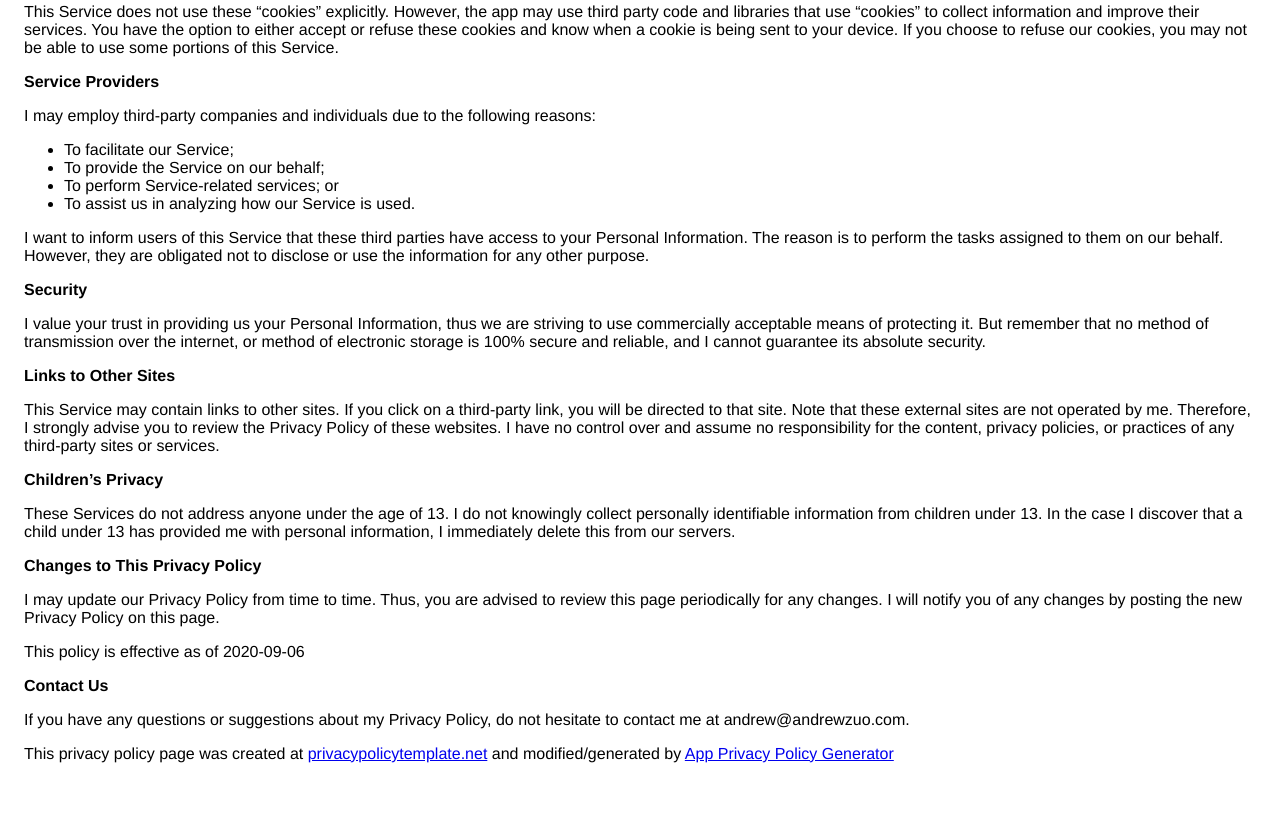
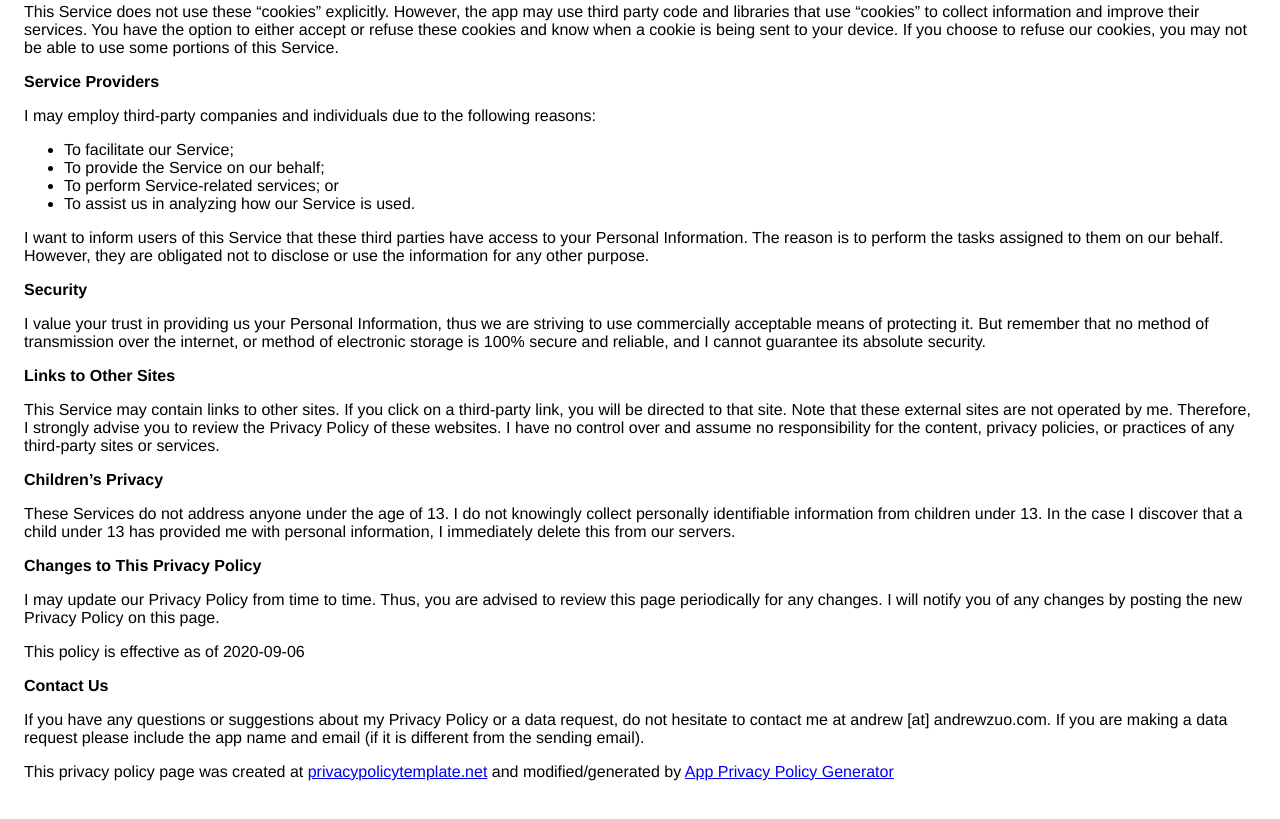
Before and after one commit to impure/impure.github.io, a plain HTML site: page privacy_policy.html in a window 1280 px wide. Shown: the part 677-1496 px from the top of the page. Drawn offline with Linux system fonts and the light colour scheme.

Commit message:
Update privacy_policy contact section

```diff
--- a/privacy_policy.html
+++ b/privacy_policy.html
@@ -95,7 +95,7 @@ This app automatically collects the following data:
                   this page.
                 </p> <p>This policy is effective as of 2020-09-06</p> <p><strong>Contact Us</strong></p> <p>
                   If you have any questions or suggestions about my
-                  Privacy Policy, do not hesitate to contact me at andrew@andrewzuo.com.
+                  Privacy Policy or a data request, do not hesitate to contact me at andrew [at] andrewzuo.com. If you are making a data request please include the app name and email (if it is different from the sending email).
                 </p> <p>
                   This privacy policy page was created at
                   <a href="https://privacypolicytemplate.net" target="_blank" rel="noopener noreferrer">privacypolicytemplate.net</a>
```
